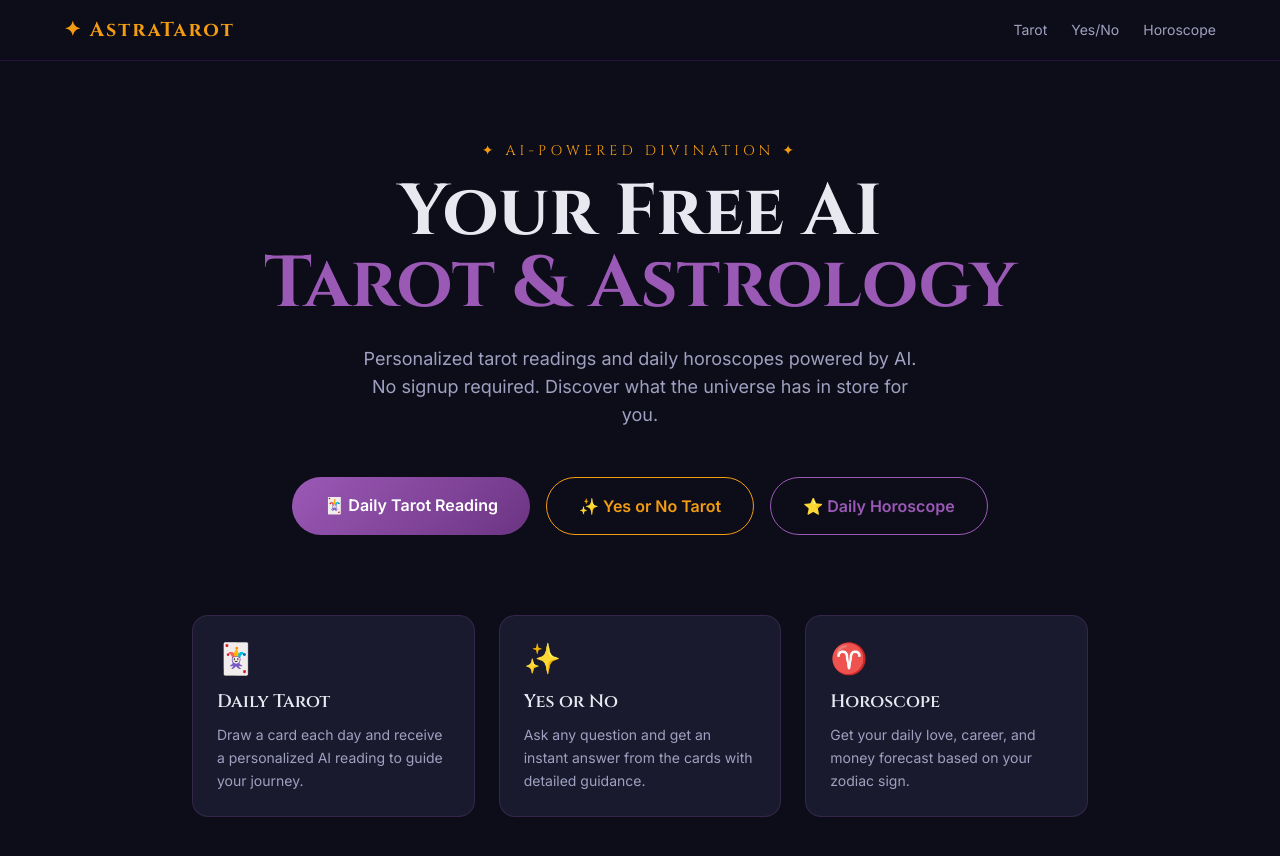
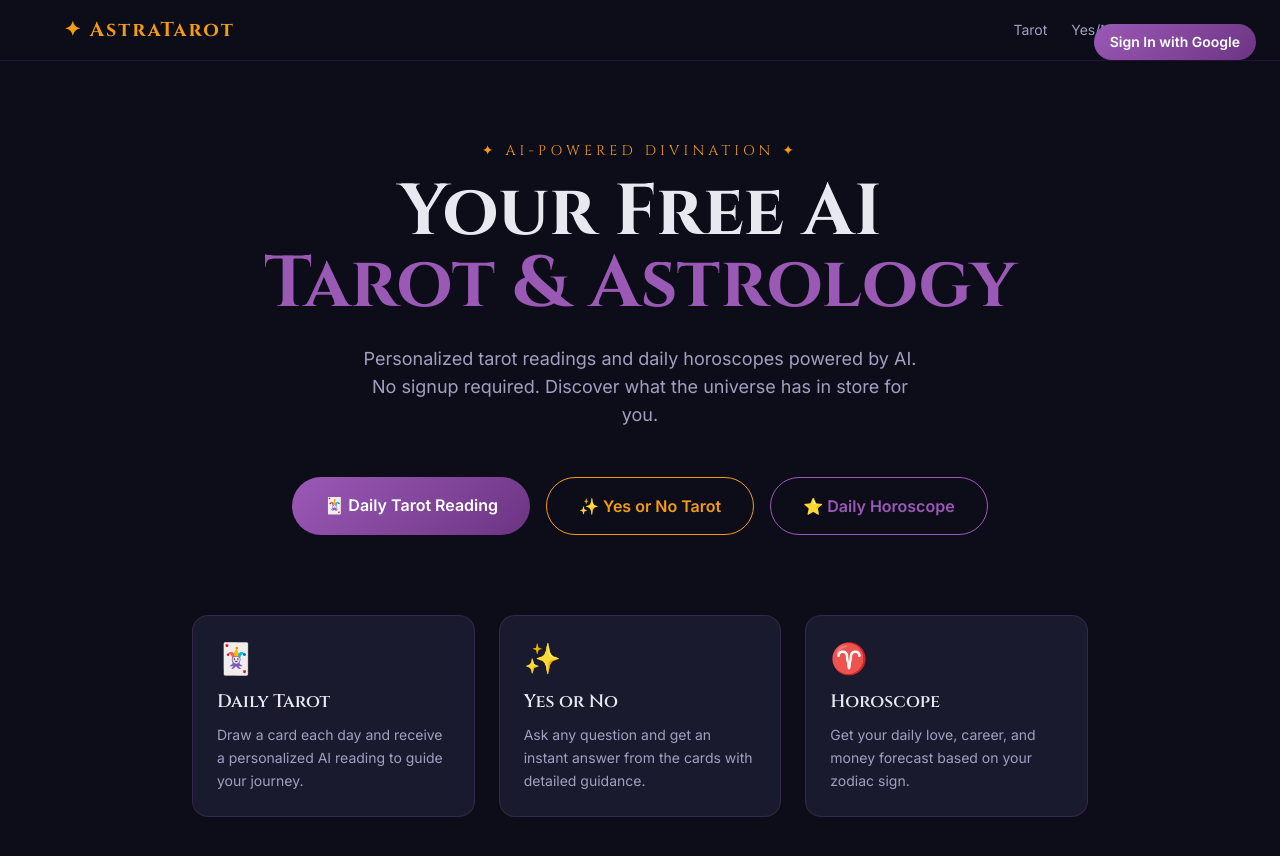
Before and after one commit to Amber-Mr-chen/Astro-Tarot-Realm, a Next.js app: page / in a window 1280 px wide. Shown: the top 856 px of the page. Built offline with nearby package versions, Linux system fonts and the light colour scheme; no server answers.

Commit message:
feat: Add Google OAuth login with NextAuth.js

```diff
--- a/package.json
+++ b/package.json
@@ -14,17 +14,18 @@
     "@tsparticles/react": "^3.0.0",
     "@tsparticles/slim": "^3.4.0",
     "next": "^15.2.4",
+    "next-auth": "^5.0.0-beta.30",
     "openai": "^4.47.1",
     "react": "^19",
     "react-dom": "^19",
     "tsparticles": "^3.4.0"
   },
   "devDependencies": {
+    "@opennextjs/cloudflare": "^1.17.3",
     "@types/node": "^20",
     "@types/react": "^19",
     "@types/react-dom": "^19",
     "autoprefixer": "^10",
-    "@opennextjs/cloudflare": "^1.17.3",
     "eslint": "^8",
     "eslint-config-next": "^15.2.4",
     "postcss": "^8",
--- /dev/null
+++ b/src/app/api/auth/[...nextauth]/route.ts
@@ -0,0 +1,14 @@
+import NextAuth from "next-auth"
+import GoogleProvider from "next-auth/providers/google"
+
+const handler = NextAuth({
+  providers: [
+    GoogleProvider({
+      clientId: process.env.GOOGLE_CLIENT_ID!,
+      clientSecret: process.env.GOOGLE_CLIENT_SECRET!,
+    }),
+  ],
+  secret: process.env.NEXTAUTH_SECRET,
+})
+
+export { handler as GET, handler as POST }
--- a/src/app/layout.tsx
+++ b/src/app/layout.tsx
@@ -1,5 +1,6 @@
 import type { Metadata } from 'next'
 import './globals.css'
+import AuthProvider from './providers'
 
 export const metadata: Metadata = {
   title: 'Free AI Tarot Reading & Astrology | AstraTarot',
@@ -10,6 +11,7 @@ export default function RootLayout({ children }: { children: React.ReactNode })
   return (
     <html lang="en">
       <body className="min-h-screen" style={{ backgroundColor: '#0D0D1A' }}>
+        <AuthProvider>
           <nav className="border-b border-purple-900/30 px-6 py-4">
             <div className="max-w-6xl mx-auto flex items-center justify-between">
               <a href="/" className="font-cinzel text-xl font-bold text-gold tracking-widest">
@@ -23,6 +25,7 @@ export default function RootLayout({ children }: { children: React.ReactNode })
             </div>
           </nav>
           {children}
+        </AuthProvider>
       </body>
     </html>
   )
--- a/src/app/page.tsx
+++ b/src/app/page.tsx
@@ -1,8 +1,29 @@
+'use client'
+
 import Link from 'next/link'
+import { useSession, signIn, signOut } from 'next-auth/react'
 
 export default function Home() {
+  const { data: session } = useSession()
+
   return (
     <main className="min-h-screen flex flex-col items-center justify-center px-6 py-20 text-center">
+      {/* Auth Button */}
+      <div className="absolute top-6 right-6">
+        {session ? (
+          <div className="flex items-center gap-3">
+            <span className="text-textSub text-sm">{session.user?.name}</span>
+            <button onClick={() => signOut()} className="px-4 py-2 rounded-full text-sm font-semibold bg-gray-700 text-white hover:bg-gray-600">
+              Sign Out
+            </button>
+          </div>
+        ) : (
+          <button onClick={() => signIn('google')} className="px-4 py-2 rounded-full text-sm font-semibold" style={{ background: 'linear-gradient(135deg, #9B59B6, #6C3483)', color: 'white' }}>
+            Sign In with Google
+          </button>
+        )}
+      </div>
+
       {/* Hero */}
       <div className="mb-4 text-gold text-sm tracking-[0.3em] uppercase font-cinzel">
         ✦ AI-Powered Divination ✦
--- /dev/null
+++ b/src/app/providers.tsx
@@ -0,0 +1,7 @@
+'use client'
+
+import { SessionProvider } from 'next-auth/react'
+
+export default function AuthProvider({ children }: { children: React.ReactNode }) {
+  return <SessionProvider>{children}</SessionProvider>
+}
```
Also changed, not shown: 1 other file (tests, documents, lock files or other folders). Lines whose indentation alone changed are shown as unchanged.
